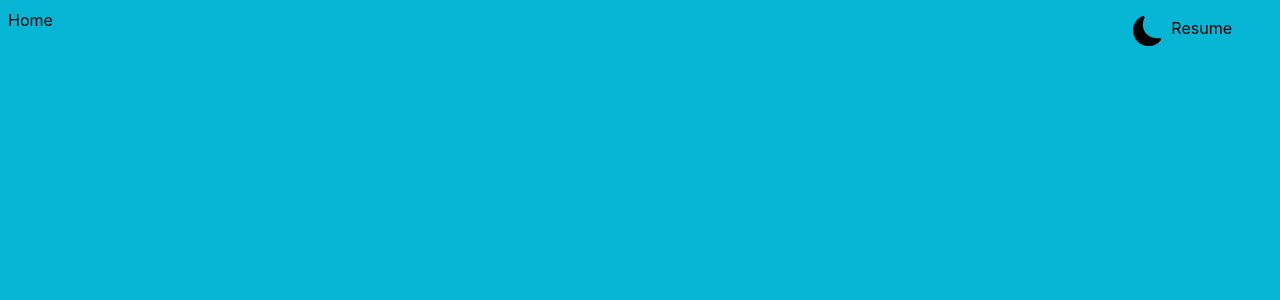
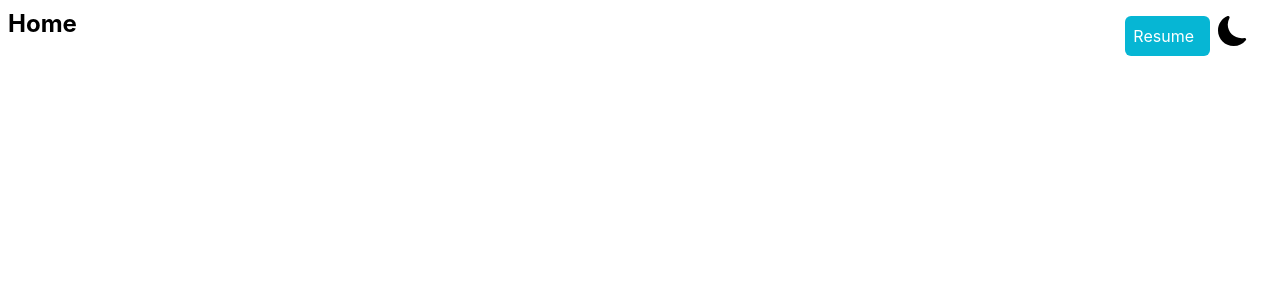
Before and after one commit to kunwarabhi7/nextjs-portfolio, a Next.js app: page / in a window 1280 px wide. Shown: the top 300 px of the page. Built offline with nearby package versions, Linux system fonts and the light colour scheme.

Commit message:
fix navbar

```diff
--- a/components/NavBar.jsx
+++ b/components/NavBar.jsx
@@ -3,11 +3,11 @@ const NavBar = () => {
   return (
     <div className='p-2'>
         <ul className='flex  justify-between '>
-            <li>Home</li>
-            <div className='flex m-2 pr-8 '>
+            <li className='text-2xl font-bold cursor-pointer'>Home</li>
+            <div className='flex m-2 px-4 '>
 
-            <li className='pr-2 cursor-pointer'><BsMoonFill size={30}/></li>
-            <li>Resume</li>
+            <li className='bg-cyan-500 px-2 py-2 rounded-md text-white  pr-4 mr-2 cursor-pointer '>Resume</li>
+            <li className=' cursor-pointer'><BsMoonFill size={30}/></li>
             </div>
         </ul>
     </div>
--- a/pages/index.js
+++ b/pages/index.js
@@ -9,7 +9,7 @@ export default function Home() {
         <link rel="icon" href="/favicon.ico" />
       </Head>
 
-      <main  className='bg-cyan-500 h-screen'>
+      <main>
      <NavBar />
       </main>
 
```
